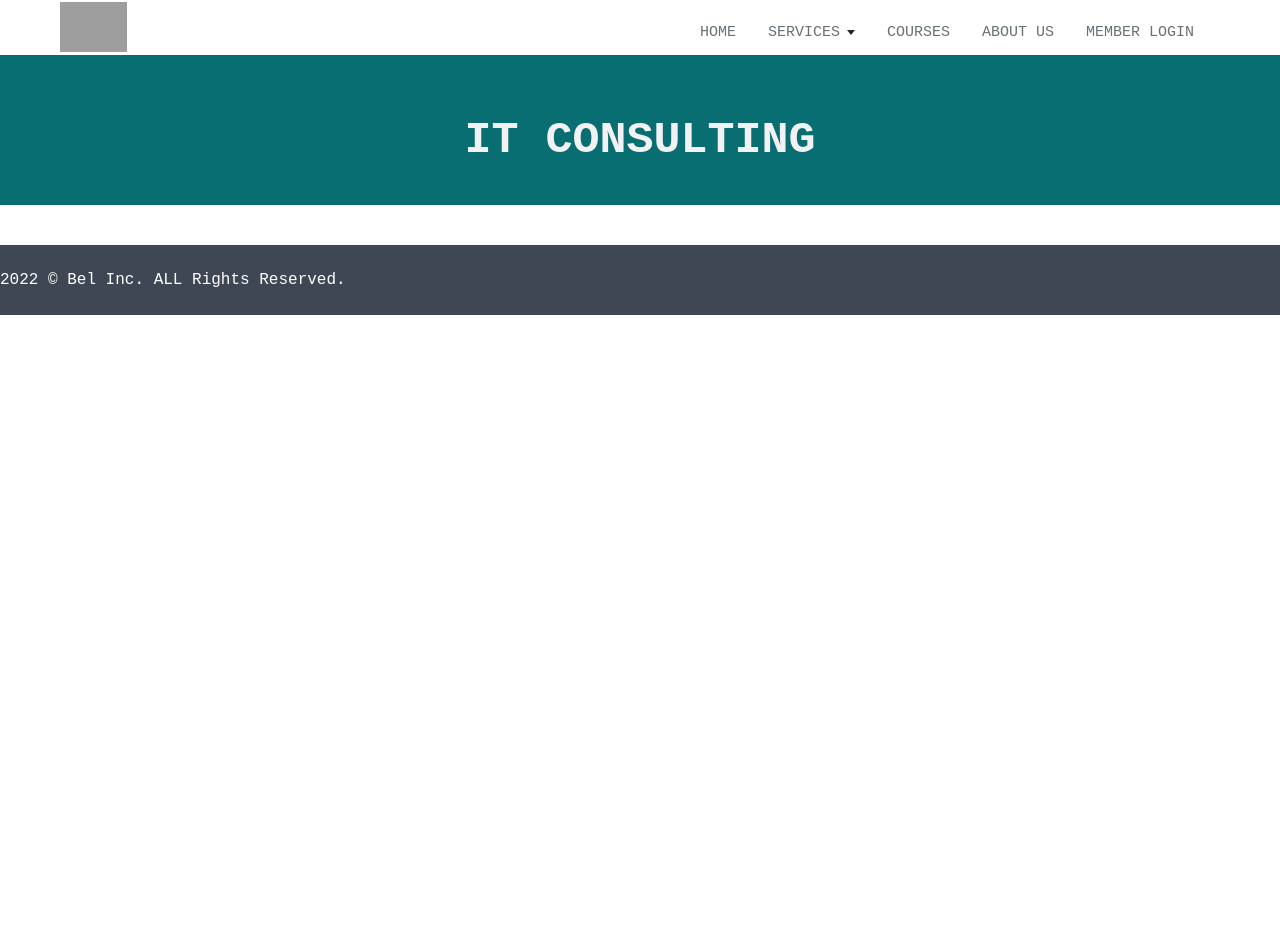
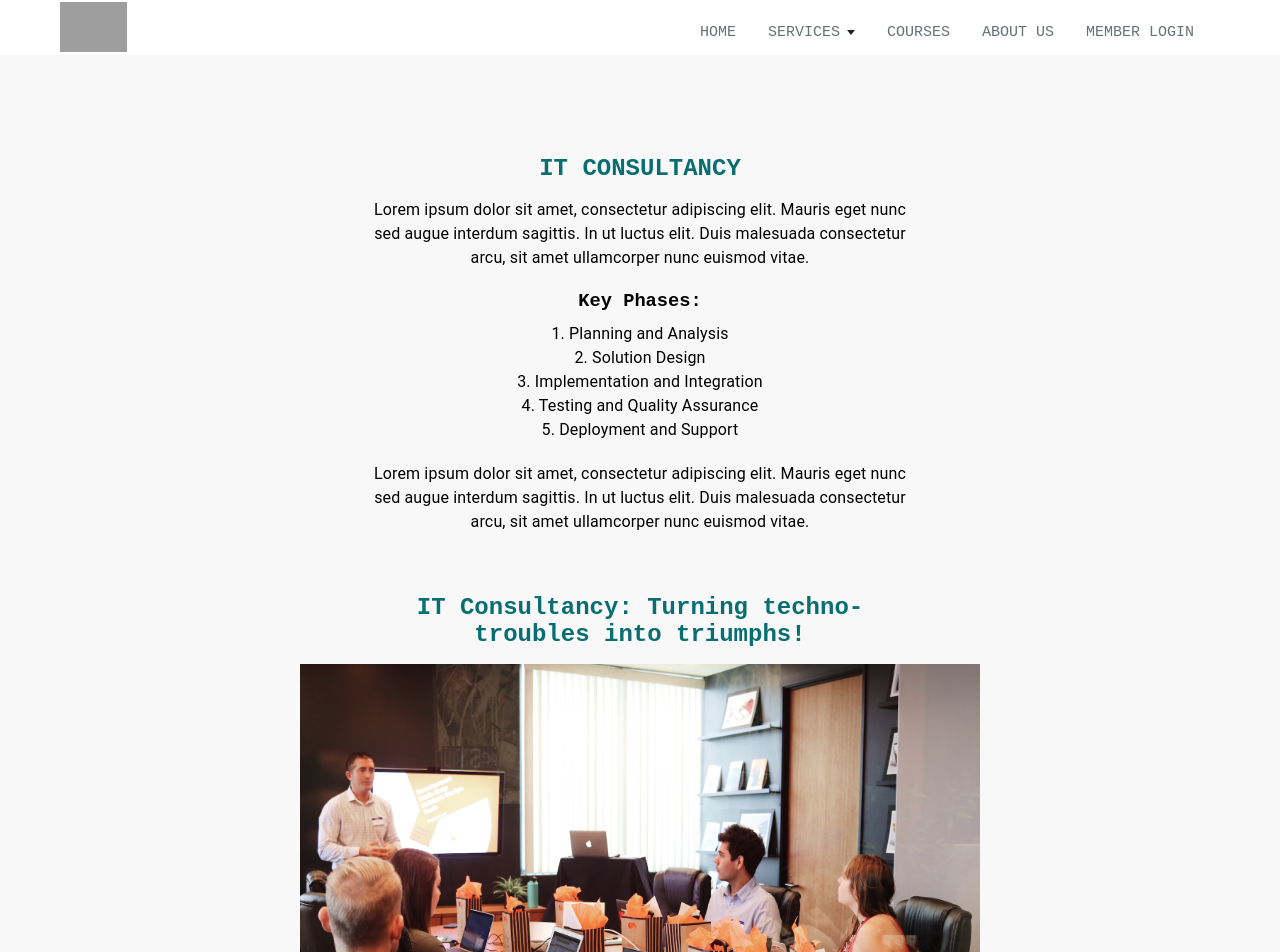
Before and after one commit to bpadi07/clientwebsite, a React (Create React App) app: page /IT-Consulting in a window 1280 px wide. Shown: the part 3-955 px from the top of the page. Before the commit the page ends 800 px from the top, so only its background shows below. Built offline with nearby package versions, Linux system fonts and the light colour scheme; grey boxes are pictures that could not be loaded.

Commit message:
backend work and UI improvemrnt

```diff
--- a/src/App.css
+++ b/src/App.css
@@ -132,11 +132,12 @@ button span {
 
 /* content */
 
-.content {
+/* .content {
   /* max-width: 1200px; */
   /* margin: 0 auto; */
-  /* padding: 3rem 20px; */
+  /* padding: 3rem 20px;
 }
+ */
 
 .content h2 {
   margin-bottom: 1rem;
@@ -984,10 +985,24 @@ padding: 50px;
 
 }
 
-.training-col2{
-  width: 600px;
+.training-col2 {
+  margin: 20px;
+  padding: 2rem;
+  display: inline-block;
 }
 
+.training-img {
+  width: 780px;
+  height: 600px;
+  border-radius: 10px;
+  box-shadow: 0 0 0 2px transparent;
+  transition: box-shadow 0.3s ease;
+  margin-top: 10px;
+}
+
+.training-img:hover {
+  box-shadow: 0 0 0 2px rgb(8 110 114), 0 0 20px 10px rgba(102, 204, 255, 0.6);
+}
 .consulting-main1{
   height: 150px;
   display: flex;
@@ -1000,7 +1015,7 @@ padding: 50px;
 .consulting-title
 {
   margin-top: 60px;
-  color: #f2f2f2;
+  color: rgb(8 110 114);
 }
 /*signup*/
 
--- a/src/routes/Home.js
+++ b/src/routes/Home.js
@@ -26,7 +26,7 @@ const Home = () => {
 
     <div className="row_flex3">
     <div className="col_3">
-    <img height="100%" width="100%" src={Consulting}/>
+    <img height="100%" width="100%" src={Consulting} alt="Consulting img"/>
       {/* <p>HaHu Inc. is a well experienced IT Consulting Company that will enable your business to increase efficiency. We understand your business needs can be unique. So we closely work with you to analyze your needs, and develop an affordable, custom solution that will be delivered on time. Our well experienced professionals will provide you with the right business solution you are looking for whenever you have a need to better solution to your existing system or upgrading to the latest technology in the market..
       </p> */}
     </div>
--- a/src/routes/ItConsulting.js
+++ b/src/routes/ItConsulting.js
@@ -1,12 +1,66 @@
+import { Container, Typography } from '@mui/material';
+import { styled } from '@mui/material/styles';
+import ConsultingImage from '../img/tr.jpg';
+
+
+const ConsultingMain = styled('div')({
+       background: '#f8f8f8',
+       padding: '40px',
+       textAlign: 'center',
+     });
+
+     const ConsultingTitle = styled('h2')({
+       marginBottom: '20px',
+     });
+
+     const ConsultingText = styled(Typography)({
+       marginBottom: '20px',
+     });
+
+     const ChoresTitle = styled('h3')({
+       marginBottom: '10px',
+     });
+
+     const TrainingCol2 = styled('div')({
+       display: 'flex',
+       justifyContent: 'center',
+     });
+
+     const TrainingImg = styled('img')({
+       height: '500px',
+       width: '680px',
+     });
+
 const ItConsulting = () => {
     return (
     <>
-    <div  className="consulting-main1">
-           <h2  className="consulting-title">IT CONSULTING</h2>
-
-    </div>
-
-    </>
+ <ConsultingMain className="consulting-main">
+      <Container maxWidth="sm">
+        <ConsultingTitle className="consulting-title">IT CONSULTANCY</ConsultingTitle>
+        <ConsultingText>
+          Lorem ipsum dolor sit amet, consectetur adipiscing elit. Mauris eget nunc sed augue
+          interdum sagittis. In ut luctus elit. Duis malesuada consectetur arcu, sit amet
+          ullamcorper nunc euismod vitae.
+        </ConsultingText>
+        <ChoresTitle className="chores-title">Key Phases:</ChoresTitle>
+        <ConsultingText>
+          1. Planning and Analysis<br />
+          2. Solution Design<br />
+          3. Implementation and Integration<br />
+          4. Testing and Quality Assurance<br />
+          5. Deployment and Support
+        </ConsultingText>
+        <ConsultingText>
+          Lorem ipsum dolor sit amet, consectetur adipiscing elit. Mauris eget nunc sed augue
+          interdum sagittis. In ut luctus elit. Duis malesuada consectetur arcu, sit amet
+          ullamcorper nunc euismod vitae.
+        </ConsultingText>
+        <ConsultingTitle className="consulting-title">IT Consultancy: Turning techno-troubles into triumphs!</ConsultingTitle>
+        <TrainingCol2>
+          <TrainingImg src={ConsultingImage} alt="consulting-img" />
+        </TrainingCol2>
+      </Container>
+    </ConsultingMain>    </>
     )
   };
 
--- a/src/routes/ItPlacement.js
+++ b/src/routes/ItPlacement.js
@@ -1,46 +1,91 @@
+import React from 'react';
+import { Container } from '@mui/material';
+import { styled } from '@mui/material/styles';
+import PlacementImage from '../img/tr1.jpg';
+
+const PlacementMain = styled('div')({
+  background: '#f8f8f8',
+  padding: '40px',
+  textAlign: 'center',
+});
+
+const PlacementTitle = styled('h3')({
+  marginBottom: '20px',
+});
+
+const PlacementCol1 = styled('div')({
+  marginBottom: '20px',
+});
+
+const PlacementContent1 = styled('div')({
+  marginBottom: '20px',
+});
+
+const PlacementCol2 = styled('div')({
+  display: 'flex',
+  flexDirection: 'column',
+  alignItems: 'center',
+  marginTop: '20px',
+});
+
+const PlacementContent = styled('div')({
+  marginBottom: '20px',
+});
+
+const PlacementIcon = styled('i')({
+  marginRight: '5px',
+});
+
+const PlacementImageWrapper = styled('img')({
+  height: '300px',
+  width: '400px',
+  marginBottom: '20px',
+});
+
 const ItPlacement = () => {
-    return(
-     <>
-      <div className="placement-courses-main1">
-      <h3 className='it-title'>IT PLACEMENT</h3>
-      </div>
+  return (
+    <PlacementMain>
+      <Container maxWidth="sm">
+        <PlacementTitle className="it-title">IT PLACEMENT</PlacementTitle>
+        <PlacementCol1 className="placement-col1">
+          <PlacementContent1 className="placement-content1">
+            <h1>Expert choice IT Placement services in one place</h1>
+          </PlacementContent1>
+        </PlacementCol1>
+        <PlacementImageWrapper src={PlacementImage} alt="consulting-img" />
+        <div className="placement-courses-main3">
+          <PlacementCol2 className="placement-col2">
+            <PlacementContent className="placement-content2">
+              <PlacementIcon className="fa fa-star"></PlacementIcon>
+              <span><b>Learn</b></span>
+              <br />
+              <p>
+                Choose from given free and paid Information Technology courses, learn and certify yourself with Specialization Certificate programs.
+              </p>
+            </PlacementContent>
 
+            <PlacementContent className="placement-content3">
+              <PlacementIcon className="fa fa-star"></PlacementIcon>
+              <span><b>IT Placement</b></span>
+              <br />
+              <p>
+                Our experienced staffing teams deliver dream-team outcomes, without the hassles of hiring.
+              </p>
+            </PlacementContent>
 
-      <div className="placement-courses-main3">
-        <div className="placement-col1">
-           <div className="palcement-content1">
-                 <h1>Expert choice IT Placement services in one place</h1>
-           </div>
+            <PlacementContent className="placement-content4">
+              <PlacementIcon className="fa fa-star"></PlacementIcon>
+              <span><b>Support</b></span>
+              <br />
+              <p>
+                We will help you engage the next level of the tech industry you are looking for with the help of our talented engineering teams.
+              </p>
+            </PlacementContent>
+          </PlacementCol2>
         </div>
+      </Container>
+    </PlacementMain>
+  );
+};
 
-
-      <div className="placement-col2">
-           <div className="placement-content2">
-                  <i class="fa fa-star"></i>
-                  <pr><b>   Learn</b></pr><br></br>
-                  <p>Choose from given free and paid Information Technology courses, learn and certify yourself with Specialization Certificate programs.</p>
-           </div><br></br>
-           <div className="placement-content3">
-                  <i class="fa fa-star"></i>
-                  <pr><b>   IT Placement </b></pr>
-
-                  <p>Our experienced staffing teams deliver dream-team outcomes, without the hassles of hiring.</p>
-           </div><br></br>
-
-           <div className="placement-content4">
-                  <i class="fa fa-star "></i>
-                  <pr><b>   Support</b></pr><br></br>
-                  <p>We will help you engage the next level of the tech industry looking for with the help of our talented engineering teams.</p>
-           </div>
-      </div>
-      </div>
-
-
-
-
-
-      </>
-    );
-  };
-
-  export default ItPlacement;
+export default ItPlacement;
--- a/src/routes/Ittraning.js
+++ b/src/routes/Ittraning.js
@@ -1,3 +1,4 @@
+import training from '../img/tr2.jpg'
 const Ittraning = () => {
     return(
 <>
@@ -26,7 +27,7 @@ const Ittraning = () => {
     </div>
     <div className="training-col2">
 
-                  <img className="training-img" height="600px" width="600px" src="https://codenovas.com/wp-content/uploads/2022/05/training.jpg" alt="training-img"></img>
+                  <img className="training-img" height="500px" width="680px" src={training} alt="training-img"></img>
     </div>
 </div>
 
--- a/src/routes/StudSignup.js
+++ b/src/routes/StudSignup.js
@@ -1,6 +1,6 @@
 import Select from 'react-select';
 import React, { useState } from "react";
-import { Link, useNavigate } from "react-router-dom";
+import { useNavigate } from "react-router-dom";
 import { createUserWithEmailAndPassword, updateProfile } from "firebase/auth";
 import { auth } from "../firebase";
 
```
